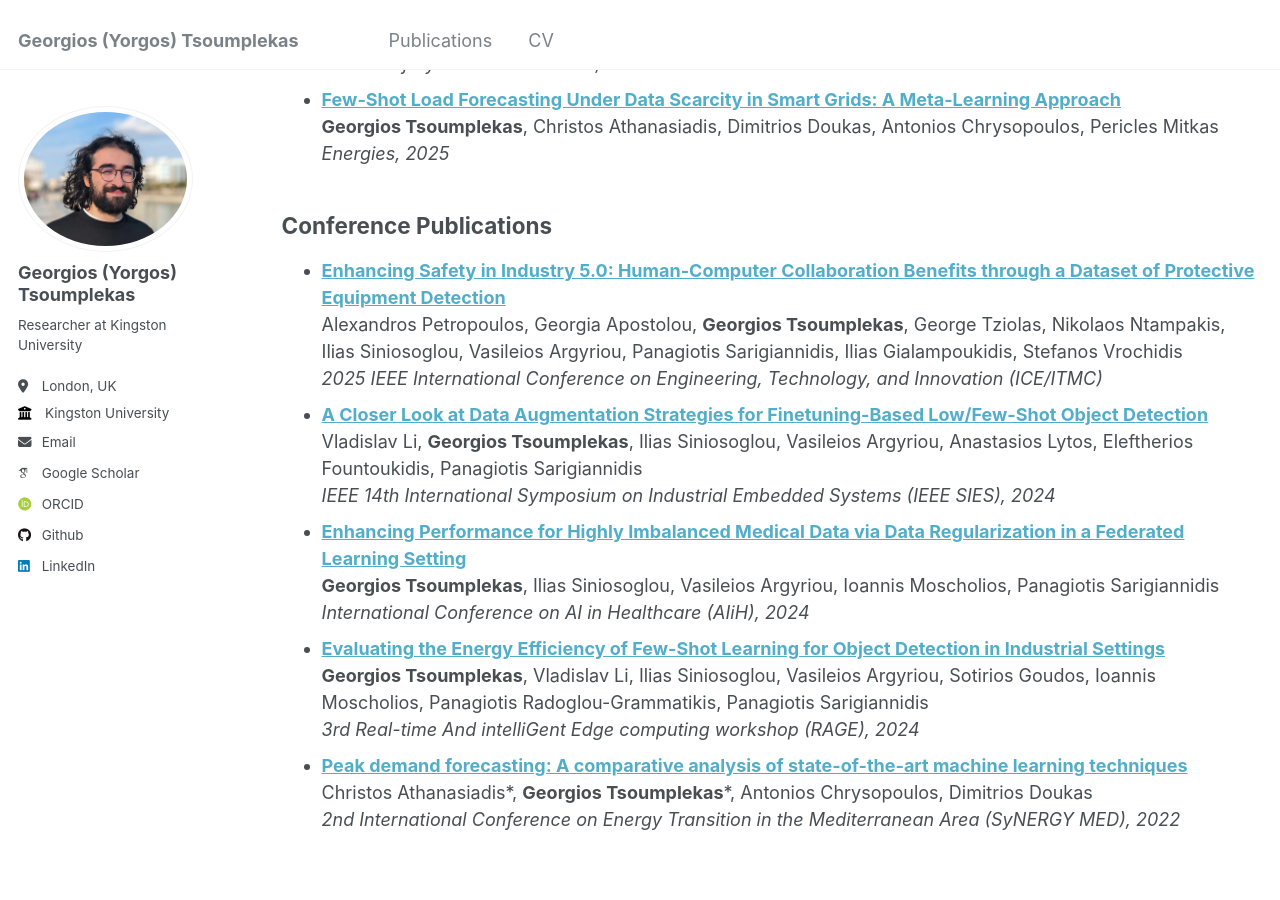
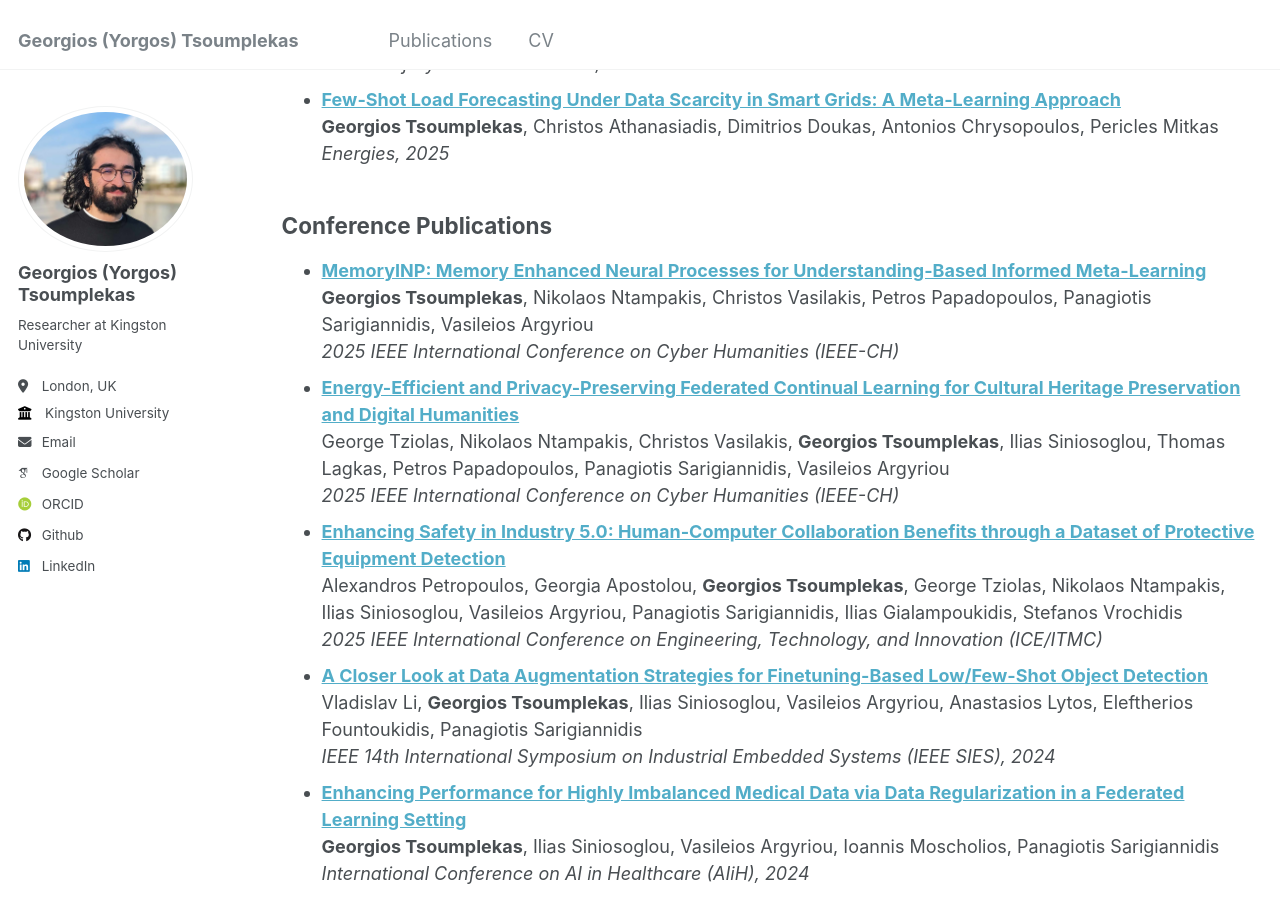
Before and after one commit to GeorgeTsoumplekas/GeorgeTsoumplekas.github.io, a Jekyll site: the page built from _pages/publications.md, in a window 1280 px wide and 900 px high, scrolled down 426 px. Built offline with Jekyll 4.4.1, drawn with Linux system fonts in a browser that asks for light colours; some web fonts are replaced.

Commit message:
Update publications.md

```diff
--- a/_pages/publications.md
+++ b/_pages/publications.md
@@ -19,6 +19,8 @@ Journal Publications
 Conference Publications
 ------------
 
+- **[MemoryINP: Memory Enhanced Neural Processes for Understanding-Based Informed Meta-Learning](https://ieeexplore.ieee.org/abstract/document/11279273)** <br> **Georgios Tsoumplekas**, Nikolaos Ntampakis, Christos Vasilakis, Petros Papadopoulos, Panagiotis Sarigiannidis, Vasileios Argyriou <br> <em> 2025 IEEE International Conference on Cyber Humanities (IEEE-CH) </em>
+- **[Energy-Efficient and Privacy-Preserving Federated Continual Learning for Cultural Heritage Preservation and Digital Humanities](https://ieeexplore.ieee.org/abstract/document/11279476)** <br> George Tziolas, Nikolaos Ntampakis, Christos Vasilakis, **Georgios Tsoumplekas**, Ilias Siniosoglou, Thomas Lagkas, Petros Papadopoulos, Panagiotis Sarigiannidis, Vasileios Argyriou <br> <em> 2025 IEEE International Conference on Cyber Humanities (IEEE-CH) </em>
 - **[Enhancing Safety in Industry 5.0: Human-Computer Collaboration Benefits through a Dataset of Protective Equipment Detection](https://ieeexplore.ieee.org/stamp/stamp.jsp?arnumber=11106673)** <br> Alexandros Petropoulos, Georgia Apostolou, **Georgios Tsoumplekas**, George Tziolas, Nikolaos Ntampakis, Ilias Siniosoglou, Vasileios Argyriou, Panagiotis Sarigiannidis, Ilias Gialampoukidis, Stefanos Vrochidis <br> <em> 2025 IEEE International Conference on Engineering, Technology, and Innovation (ICE/ITMC) </em>
 - **[A Closer Look at Data Augmentation Strategies for Finetuning-Based Low/Few-Shot Object Detection](https://arxiv.org/pdf/2408.10940)** <br> Vladislav Li, **Georgios Tsoumplekas**, Ilias Siniosoglou, Vasileios Argyriou, Anastasios Lytos, Eleftherios Fountoukidis, Panagiotis Sarigiannidis <br> <em> IEEE 14th International Symposium on Industrial Embedded Systems (IEEE SIES), 2024 </em>
 - **[Enhancing Performance for Highly Imbalanced Medical Data via Data Regularization in a Federated Learning Setting](https://arxiv.org/pdf/2405.20430)** <br> **Georgios Tsoumplekas**, Ilias Siniosoglou, Vasileios Argyriou, Ioannis Moscholios, Panagiotis Sarigiannidis <br> <em> International Conference on AI in Healthcare (AIiH), 2024 </em>
```
